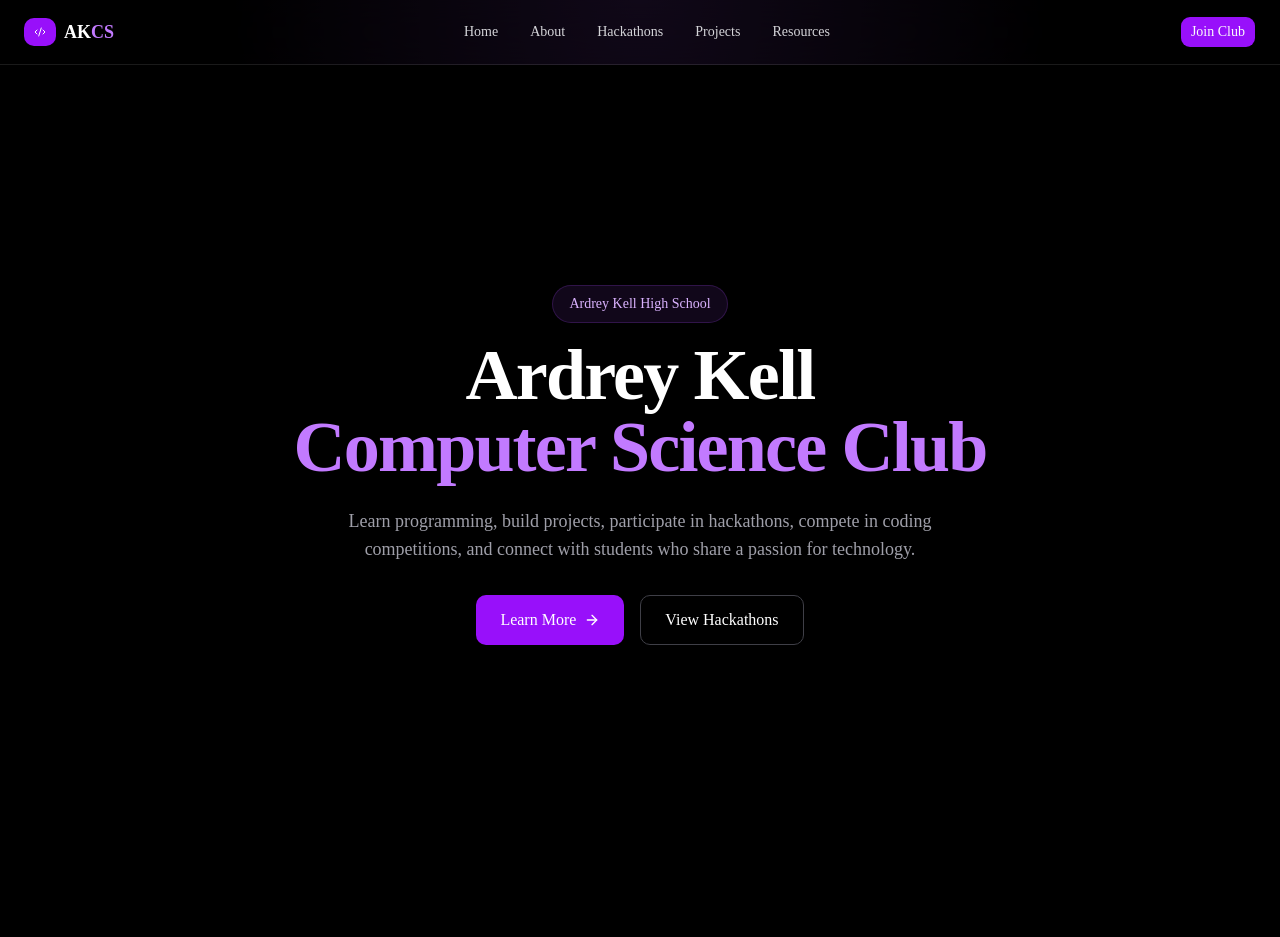
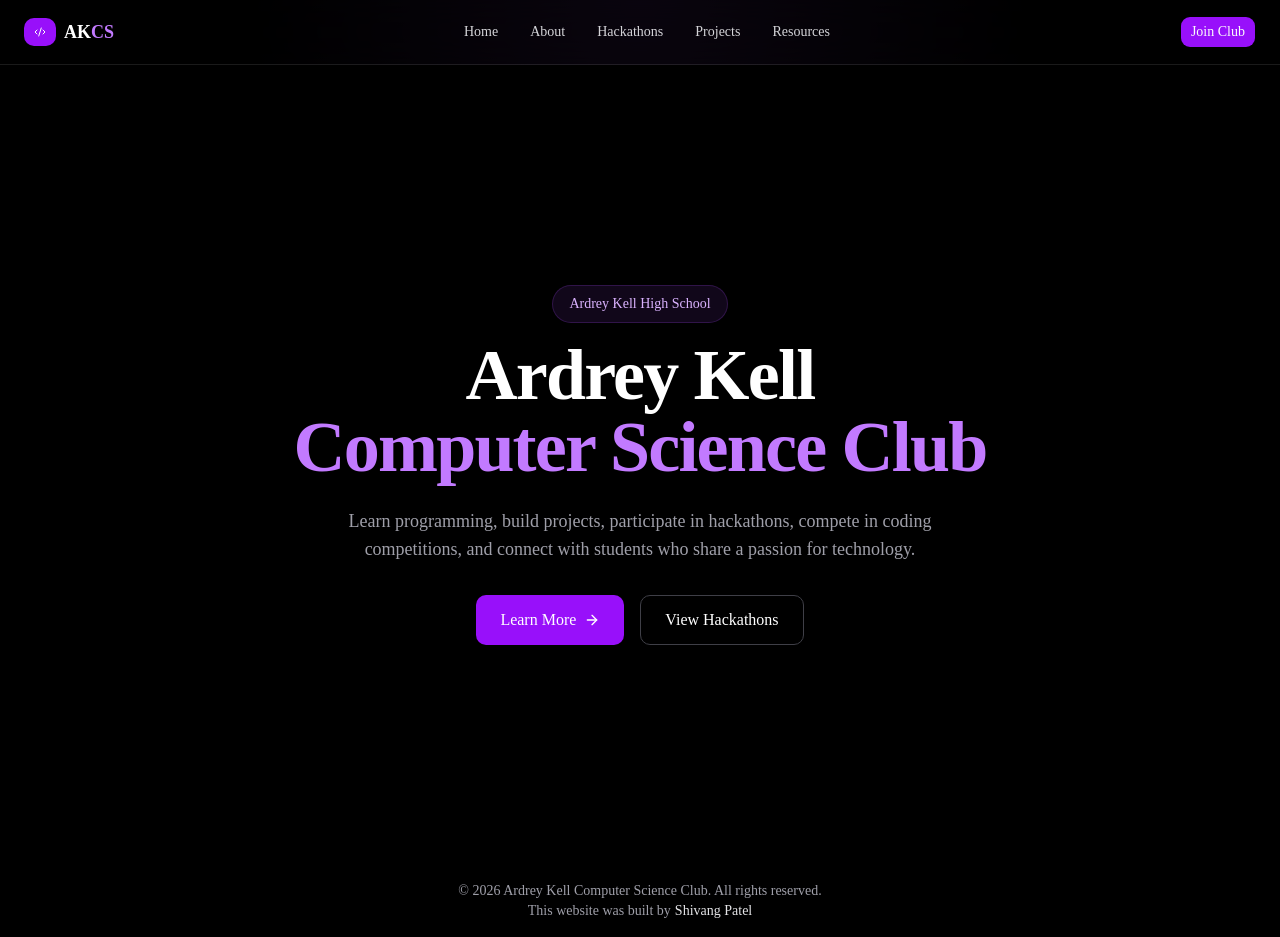
Before and after one commit to shaypat112/ArdreyCSClub, a Next.js app: page / in a window 1280 px wide. Before the commit the page ends 865 px from the top, so only its background shows below. Built offline with nearby package versions, Linux system fonts and the light colour scheme.

Commit message:
check now

```diff
--- /dev/null
+++ b/app/components/footer.tsx
@@ -0,0 +1,25 @@
+export default function Footer() {
+  const contributors = [
+    {
+      id: 1,
+      name: "Shivang Patel",
+    },
+  ];
+
+  return (
+    <footer className="bg-black text-center text-sm text-zinc-400 py-4">
+      &copy; {new Date().getFullYear()} Ardrey Kell Computer Science Club. All
+      rights reserved.
+      <p>
+        This website was built by
+        <ul className="inline-flex gap-2 ml-1">
+          {contributors.map((contributor) => (
+            <li key={contributor.id} className="font-medium text-zinc-200">
+              {contributor.name}
+            </li>
+          ))}
+        </ul>
+      </p>
+    </footer>
+  );
+}
--- a/app/globals.css
+++ b/app/globals.css
@@ -1,6 +1,6 @@
 @import "tailwindcss";
 @import "tw-animate-css";
-@import "shadcn/tailwind.css";
+
 
 @custom-variant dark (&:is(.dark *));
 
@@ -128,40 +128,3 @@
     @apply font-sans;
   }
 }
-
-body {
-  background:
-    radial-gradient(circle at top, rgba(139, 92, 246, 0.15), transparent 40%),
-    #000;
-}
-@layer utilities {
-  .purple-glow {
-    box-shadow:
-      0 0 20px rgba(168, 85, 247, 0.25),
-      0 0 60px rgba(168, 85, 247, 0.1);
-  }
-}
-
-@layer utilities {
-  .hero-gradient {
-    background: linear-gradient(
-      to right,
-      #ffffff,
-      #c084fc,
-      #8b5cf6
-    );
-
-    -webkit-background-clip: text;
-    background-clip: text;
-    color: transparent;
-  }
-}
-body {
-  background:
-    radial-gradient(
-      circle at top,
-      rgba(168, 85, 247, 0.12),
-      transparent 40%
-    ),
-    #000;
-}
--- a/app/layout.tsx
+++ b/app/layout.tsx
@@ -1,6 +1,7 @@
 import type { Metadata } from "next";
 import { Geist, Geist_Mono } from "next/font/google";
 import "./globals.css";
+import Footer from "./components/footer";
 import { Navbar } from "./components/navbar";
 
 const geistSans = Geist({
@@ -28,6 +29,7 @@
       <body className="min-h-screen bg-black text-white">
         <Navbar />
         {children}
+        <Footer />
       </body>
     </html>
   );
```
